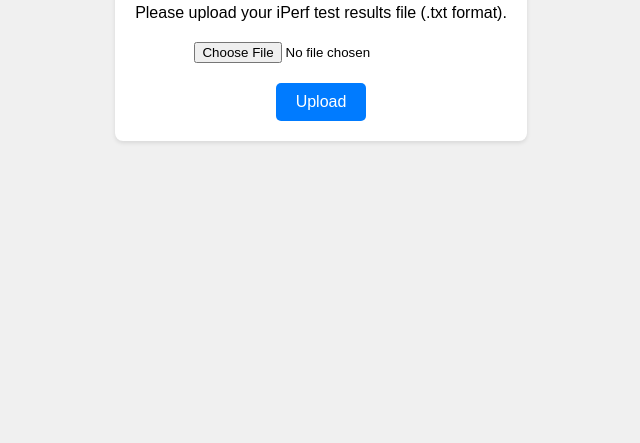
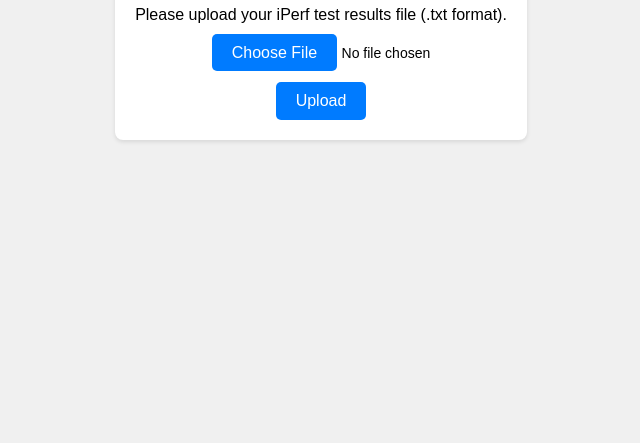
Before and after one commit to rafaelcampello/iperf, a plain HTML site: page templates/index.html in a window 1280 px wide. Shown: the part 397-840 px from the top of the page, without its empty margins (319-959 px from the left). Drawn offline with Linux system fonts and the light colour scheme.

Commit message:
Update index.html
Para garantir que os textos do botão de escolha de arquivo e da indicação "Nenhum arquivo escolhido" apareçam em inglês.

```diff
--- a/templates/index.html
+++ b/templates/index.html
@@ -5,6 +5,7 @@
     <meta name="viewport" content="width=device-width, initial-scale=1.0">
     <title>iPerf Results Plotter</title>
     <style>
+        /* Estilos anteriores mantidos para referência */
         body {
             font-family: Arial, sans-serif;
             background-color: #f0f0f0;
@@ -32,8 +33,31 @@
             margin-top: 20px;
         }
 
-        input[type="file"] {
+        .file-upload {
             margin-bottom: 20px;
+            position: relative;
+            display: inline-block;
+        }
+
+        .file-upload input[type="file"] {
+            display: none;
+        }
+
+        .file-upload-label {
+            background-color: #007bff;
+            color: #ffffff;
+            padding: 10px 20px;
+            border-radius: 5px;
+            cursor: pointer;
+        }
+
+        .file-upload-label:hover {
+            background-color: #0056b3;
+        }
+
+        .file-name {
+            margin-top: 10px;
+            font-size: 14px;
         }
 
         input[type="submit"] {
@@ -56,10 +80,20 @@
         <h1>iPerf Test Results</h1>
         <p>Please upload your iPerf test results file (.txt format).</p>
         <form method="POST" action="/submit" enctype="multipart/form-data">
-            <input type="file" name="iperf_results_file" accept=".txt">
+            <div class="file-upload">
+                <label for="file-upload" class="file-upload-label">Choose File</label>
+                <input id="file-upload" type="file" name="iperf_results_file" accept=".txt">
+                <span id="file-name" class="file-name">No file chosen</span>
+            </div>
             <br>
             <input type="submit" value="Upload">
         </form>
     </div>
+    <script>
+        document.getElementById('file-upload').addEventListener('change', function() {
+            var fileName = this.files[0].name;
+            document.getElementById('file-name').textContent = fileName;
+        });
+    </script>
 </body>
 </html>
```
